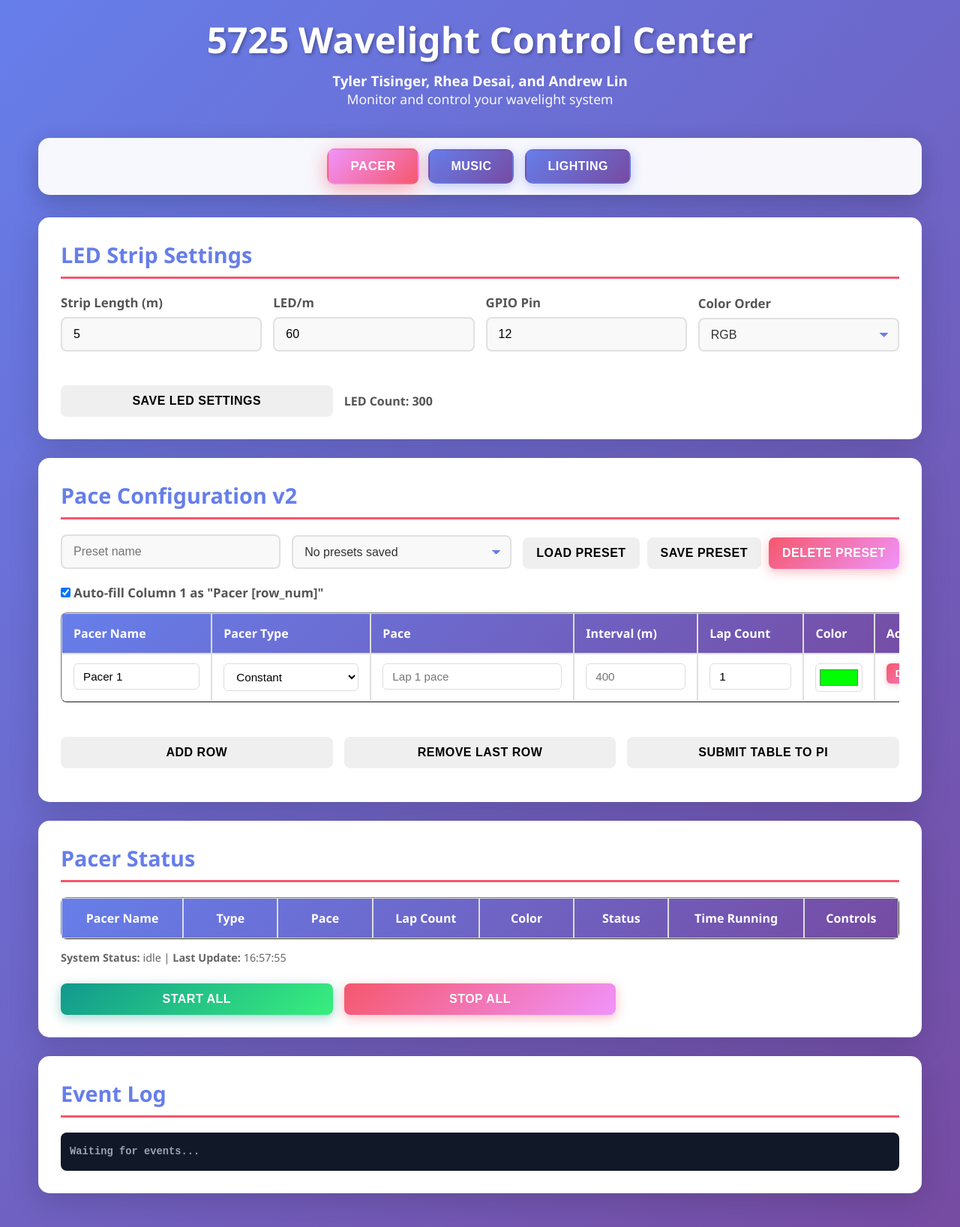
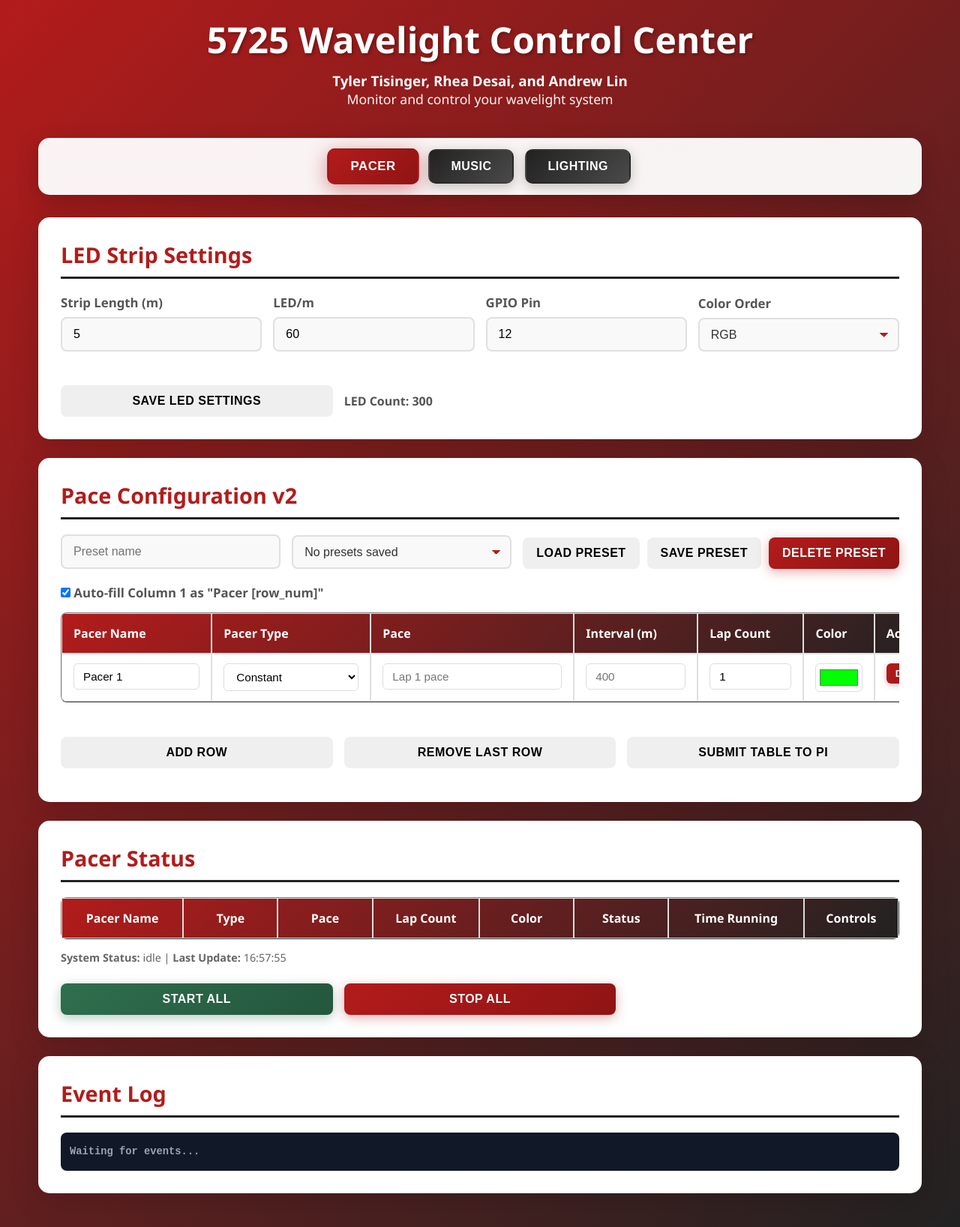
Before and after one commit to rd535/ece5725_finalproject, a Flask app: page / in a window 1280 px wide. Shown: the whole page at 75% size. Run offline with Flask 3, Linux system fonts and the light colour scheme; data that the repository does not hold is empty.

Commit message:
color changes

```diff
--- a/static/pacer_style.css
+++ b/static/pacer_style.css
@@ -4,9 +4,20 @@
     box-sizing: border-box;
 }
 
+:root {
+    --cornell-red: #b31b1b;
+    --cornell-dark-red: #8f1414;
+    --cornell-black: #222222;
+    --cornell-gray: #4a4a4a;
+    --cornell-light-gray: #f3f3f3;
+    --cornell-border: #d8d8d8;
+    --cornell-success: #2f6f4e;
+    --cornell-success-dark: #24563d;
+}
+
 body {
     font-family: 'Segoe UI', Tahoma, Geneva, Verdana, sans-serif;
-    background: linear-gradient(135deg, #667eea 0%, #764ba2 100%);
+    background: linear-gradient(135deg, var(--cornell-red) 0%, var(--cornell-black) 100%);
     min-height: 100vh;
     padding: 20px;
     color: #333;
@@ -53,24 +64,24 @@ body {
 .mode-btn {
     padding: 12px 28px;
     border: 2px solid transparent;
-    background: linear-gradient(135deg, #667eea 0%, #764ba2 100%);
+    background: linear-gradient(135deg, var(--cornell-black) 0%, var(--cornell-gray) 100%);
     color: white;
     border-radius: 10px;
     font-size: 1em;
     font-weight: 600;
     cursor: pointer;
     transition: all 0.3s ease;
-    box-shadow: 0 4px 15px rgba(102, 126, 234, 0.4);
+    box-shadow: 0 4px 15px rgba(34, 34, 34, 0.25);
 }
 
 .mode-btn:hover {
     transform: translateY(-2px);
-    box-shadow: 0 6px 20px rgba(102, 126, 234, 0.6);
+    box-shadow: 0 6px 20px rgba(179, 27, 27, 0.35);
 }
 
 .mode-btn.active {
-    background: linear-gradient(135deg, #f093fb 0%, #f5576c 100%);
-    box-shadow: 0 6px 25px rgba(245, 87, 108, 0.5);
+    background: linear-gradient(135deg, var(--cornell-red) 0%, var(--cornell-dark-red) 100%);
+    box-shadow: 0 6px 25px rgba(179, 27, 27, 0.45);
     transform: scale(1.05);
 }
 
@@ -103,9 +114,9 @@ body {
 
 .card h2 {
     margin-bottom: 20px;
-    color: #667eea;
+    color: var(--cornell-red);
     font-size: 1.8em;
-    border-bottom: 3px solid #f5576c;
+    border-bottom: 3px solid var(--cornell-black);
     padding-bottom: 10px;
 }
 
@@ -165,8 +176,8 @@ input[type="file"]:focus,
     appearance: none;
     background-color: #f9f9f9;
     background-image:
-        linear-gradient(45deg, transparent 50%, #667eea 50%),
-        linear-gradient(135deg, #667eea 50%, transparent 50%);
+        linear-gradient(45deg, transparent 50%, var(--cornell-red) 50%),
+        linear-gradient(135deg, var(--cornell-red) 50%, transparent 50%);
     background-position:
         calc(100% - 18px) 50%,
         calc(100% - 12px) 50%;
@@ -209,25 +220,25 @@ button {
 }
 
 .btn-success {
-    background: linear-gradient(135deg, #11998e 0%, #38ef7d 100%);
+    background: linear-gradient(135deg, var(--cornell-success) 0%, var(--cornell-success-dark) 100%);
     color: white;
-    box-shadow: 0 4px 15px rgba(17, 153, 142, 0.4);
+    box-shadow: 0 4px 15px rgba(47, 111, 78, 0.35);
 }
 
 .btn-success:hover {
     transform: translateY(-2px);
-    box-shadow: 0 6px 25px rgba(17, 153, 142, 0.6);
+    box-shadow: 0 6px 25px rgba(47, 111, 78, 0.5);
 }
 
 .btn-danger {
-    background: linear-gradient(135deg, #f5576c 0%, #f093fb 100%);
+    background: linear-gradient(135deg, var(--cornell-red) 0%, var(--cornell-dark-red) 100%);
     color: white;
-    box-shadow: 0 4px 15px rgba(245, 87, 108, 0.4);
+    box-shadow: 0 4px 15px rgba(179, 27, 27, 0.35);
 }
 
 .btn-danger:hover {
     transform: translateY(-2px);
-    box-shadow: 0 6px 25px rgba(245, 87, 108, 0.6);
+    box-shadow: 0 6px 25px rgba(179, 27, 27, 0.5);
 }
 
 .button-group {
@@ -529,7 +540,7 @@ table {
 }
 
 table thead {
-    background: linear-gradient(135deg, #667eea 0%, #764ba2 100%);
+    background: linear-gradient(135deg, var(--cornell-red) 0%, var(--cornell-black) 100%);
     color: white;
     font-weight: 600;
 }
@@ -670,16 +681,16 @@ table button {
 }
 
 .delBtn {
-    background: linear-gradient(135deg, #f5576c 0%, #f093fb 100%);
+    background: linear-gradient(135deg, var(--cornell-red) 0%, var(--cornell-dark-red) 100%);
     color: white;
-    box-shadow: 0 2px 8px rgba(245, 87, 108, 0.3);
+    box-shadow: 0 2px 8px rgba(179, 27, 27, 0.3);
     font-size: 0.8em;
     padding: 6px 12px;
 }
 
 .delBtn:hover {
     transform: translateY(-1px);
-    box-shadow: 0 4px 12px rgba(245, 87, 108, 0.5);
+    box-shadow: 0 4px 12px rgba(179, 27, 27, 0.45);
 }
 
 /* Status Table Specific */
```
Also changed, not shown: other parts of static/pacer_style.css (+19 -19 lines).
